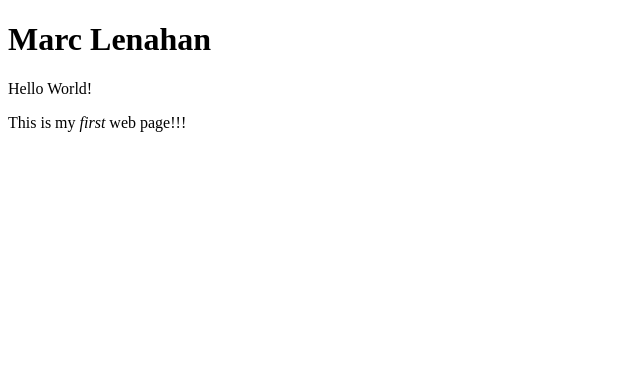
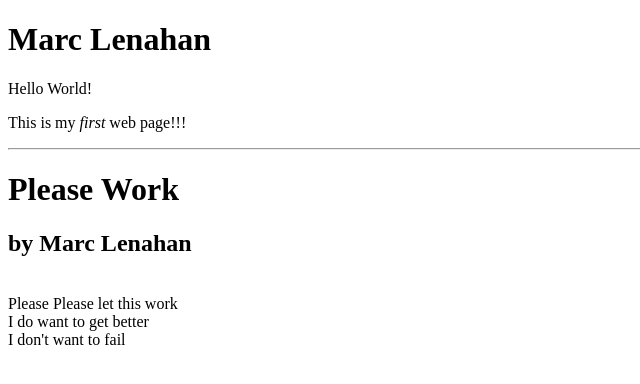
Before and after one commit to MarcLenahan/341-work, a plain HTML site: page week-03-hw/index.html in a window 1280 px wide. Shown: the whole page, without its empty margins (0-640 px from the left). Drawn offline with Linux system fonts and the light colour scheme.

Commit message:
Add files via upload

```diff
--- a/week-03-hw/index.html
+++ b/week-03-hw/index.html
@@ -8,5 +8,13 @@
         <h1>Marc Lenahan</h1>
         <p>Hello World!</p>
         <p>This is my <em>first</em> web page!!!</p>
+        <hr/>
+        <h1>Please Work</h1>
+        <h2>by Marc Lenahan</h2>
+
+        <p>
+        <br />Please Please let this work<br />
+              I do want to get better<br />
+              I don't want to fail</p>
     </body>
 </html>
```
